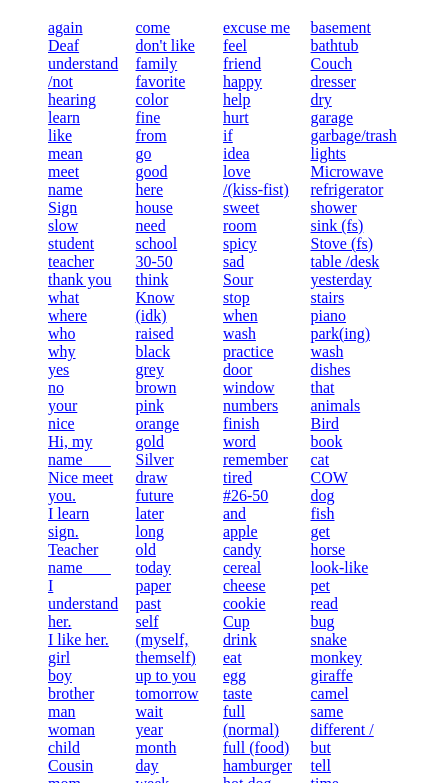
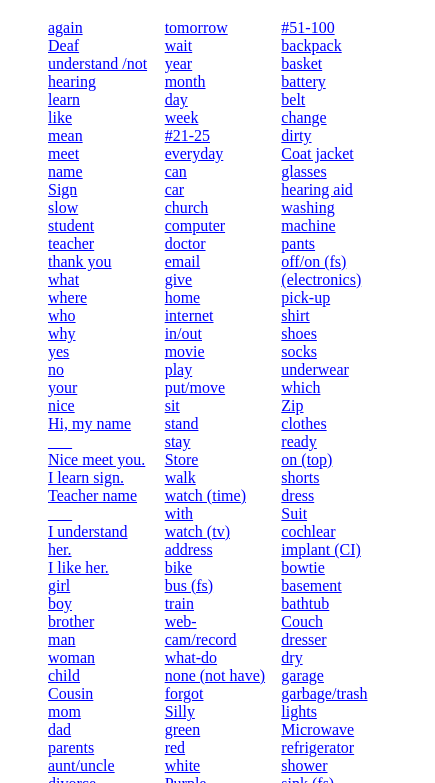
Before and after one commit to Bdavis49382/ASLWords, a plain HTML site: page index.html in a window 390 px wide. Shown: the part 61-844 px from the top of the page, 435 px wide, since content can reach past the window. Drawn offline with Linux system fonts and the light colour scheme.

Commit message:
fixed mobile sizing

```diff
--- a/style.css
+++ b/style.css
@@ -5,3 +5,8 @@ ul {
 a {
     color: blue;
 }
+@media screen and (max-width: 900px) {
+    ul {
+        columns: 3;
+    }
+}
```
